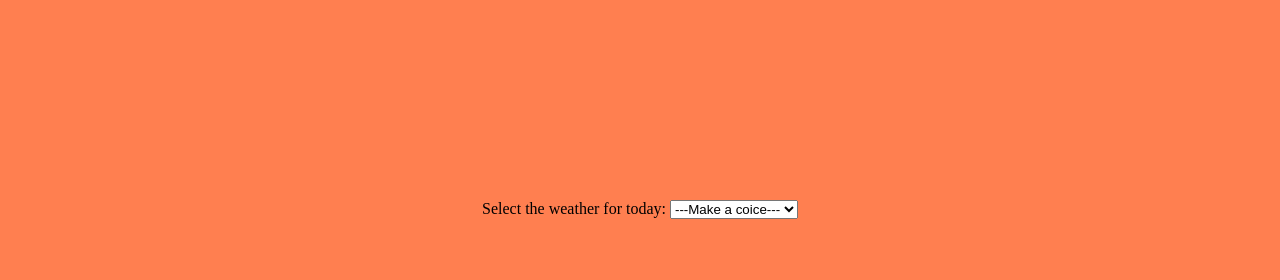
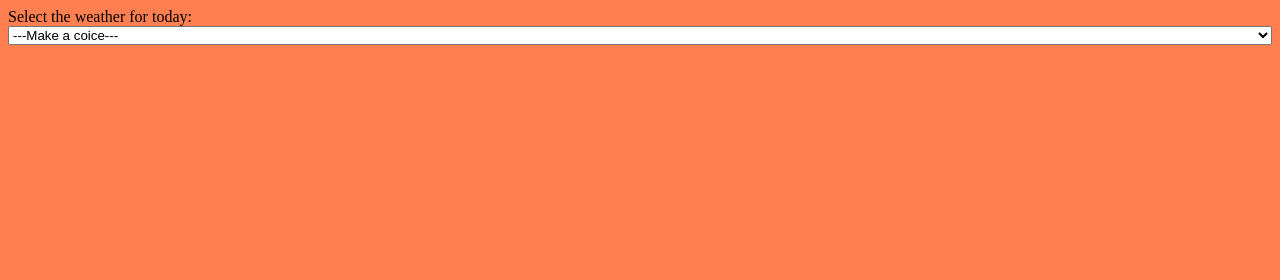
Before and after one commit to ReedorReed/JS_else_if_test, a plain HTML site: page index.html in a window 1280 px wide. Drawn offline with Linux system fonts and the light colour scheme.

Commit message:
Playing around with different styles

```diff
--- a/style.css
+++ b/style.css
@@ -1,9 +1,16 @@
 body {
-    margin-top: 200px;
+    display: flex;
+    /* margin-top: 200px; */
     background: coral;
-    text-align: center;
+    /* text-align: center; */
+    flex-direction: column;
 }
-
+.w {
+    width: 200px;
+    height: 200px;
+    justify-content: center;
+    align-content: center;
+}
 
 p {
     color: green;
```
Also changed, not shown: index.html (+2 -0 lines).
